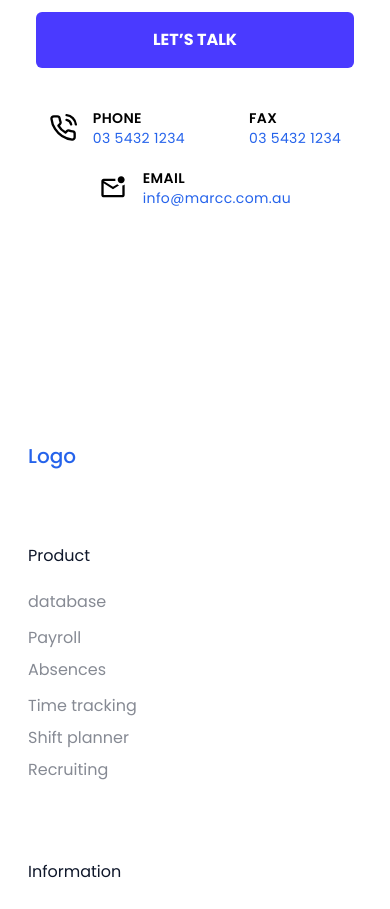
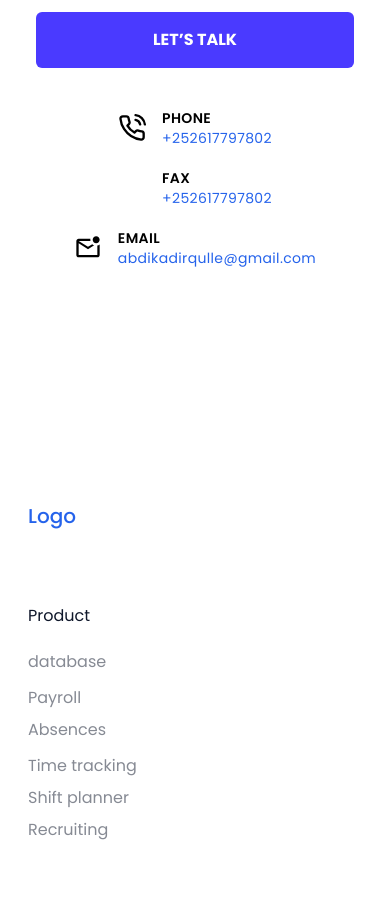
Before and after one commit to abdikadirqulle/J-tech, a React (Vite) app: page / in a window 390 px wide. Shown: the part 8440-9349 px from the top of the page. Built offline with nearby package versions, Linux system fonts and the light colour scheme; some icons are missing.

Commit message:
Update phone and email

```diff
--- a/src/component/constact/Contact.jsx
+++ b/src/component/constact/Contact.jsx
@@ -49,7 +49,7 @@ const Contact = () => {
                         PHONE
                         <br />
                       </span>
-                      <span className="text-blue-600 dark:text-blue-400">03 5432 1234</span>
+                      <span className="text-blue-600 dark:text-blue-400">+252617797802</span>
                     </div>
                   </div>
                   <div className="items-center flex justify-between gap-4">
@@ -59,7 +59,7 @@ const Contact = () => {
                         FAX
                         <br />
                       </span>
-                      <span className="text-blue-600 dark:text-blue-400">03 5432 1234</span>
+                      <span className="text-blue-600 dark:text-blue-400">+252617797802</span>
                     </div>
                   </div>
                   <div className="items-center flex justify-between gap-4">
@@ -69,7 +69,7 @@ const Contact = () => {
                         EMAIL
                         <br />
                       </span>
-                      <span className="text-blue-600 dark:text-blue-400">info@marcc.com.au</span>
+                      <span className="text-blue-600 dark:text-blue-400">abdikadirqulle@gmail.com</span>
                     </div>
                   </div>
                 </div>
```
